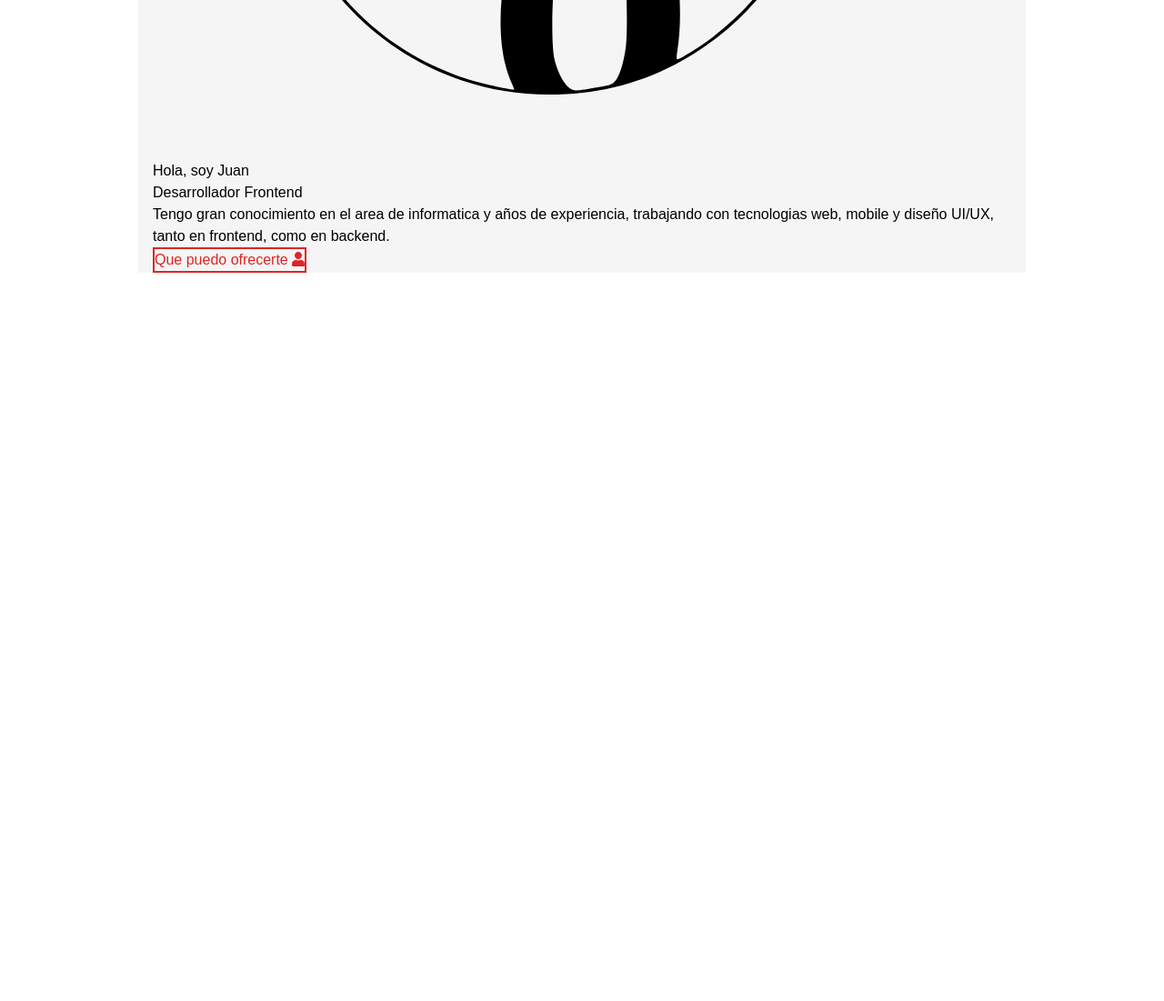
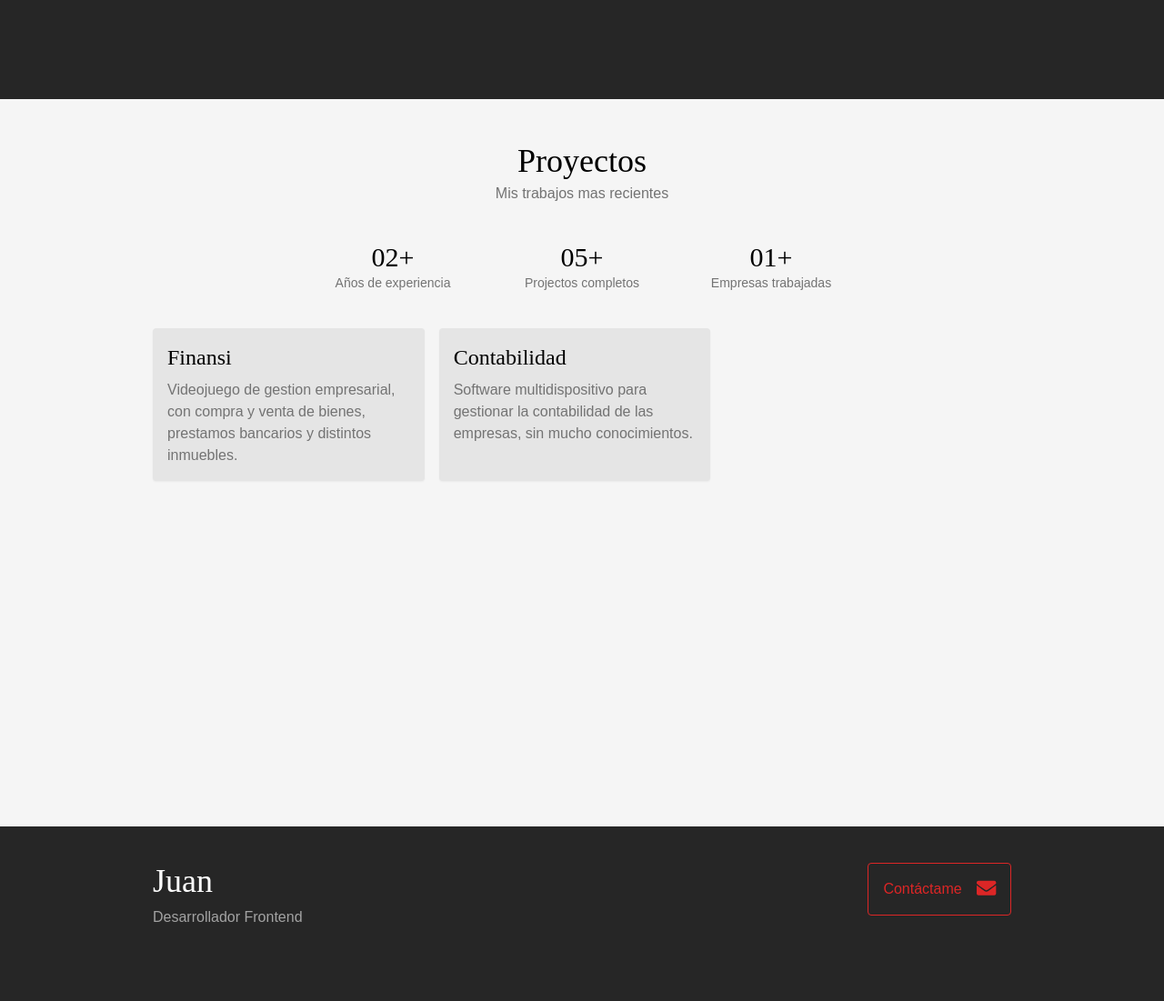
Before and after one commit to Jotahflo/portfolio, a React app: page / in a window 1280 px wide. Shown: the part 691-1792 px from the top of the page at 91% size. Before the commit the page ends 991 px from the top, so only its background shows below. Built offline with nearby package versions, Linux system fonts and the light colour scheme.

Commit message:
Agregado diseño completo de pagina Home

```diff
--- /dev/null
+++ b/src/components/ActionButton.js
@@ -0,0 +1,18 @@
+import React from "react";
+
+const ActionButton = (props) => {
+  return (
+      <div className={props.styleDivMaster}>
+        <button className="border rounded border-red-600 text-red-600 hover:bg-red-600 hover:text-white p-4 flex flex-row">
+            <div className="font-medium pr-4">
+                {props.titleButton}
+            </div>
+            <div>
+                {props.iconButton}
+            </div>
+        </button>
+      </div>
+  );
+}
+
+export default ActionButton;
--- a/src/components/CardProject.js
+++ b/src/components/CardProject.js
@@ -1 +1,12 @@
-import React from 'react';
+import React from "react";
+
+const CardProject = (props) => {
+  return (
+    <div className="bg-gray-200 rounded p-4 mb-4 md:mr-4 shadow-sm">
+        <p className="text-2xl font-serif pb-2">{props.titleProject}</p>
+        <p className="text-base text-gray-500">{props.descProject}</p>
+    </div>
+  );
+}
+
+export default CardProject;
--- /dev/null
+++ b/src/components/Footer.js
@@ -0,0 +1,22 @@
+import React from "react";
+import ActionButton from '../components/ActionButton';
+import { FontAwesomeIcon } from '@fortawesome/react-fontawesome';
+import { faEnvelope } from '@fortawesome/free-solid-svg-icons';
+
+const iconEnvelope = <FontAwesomeIcon icon={faEnvelope} size="lg" />
+
+const Footer = () => {
+  return (
+    <div className="bg-gray-800">
+        <div className="container pt-10 pb-10 grid grid-cols-1 md:grid-cols-2 mx-auto h-full">
+            <div>
+                <p className="text-4xl text-white font-serif pb-2">Juan</p>
+                <p className="text-base text-gray-400 leading-normal pb-10">Desarrollador Frontend</p>
+            </div>
+            <ActionButton titleButton="Contáctame" iconButton={iconEnvelope} gridColsClass="contacto-button" styleDivMaster="md:flex md:justify-end md:items-start" />
+        </div>
+    </div>
+  );
+}
+
+export default Footer;
--- /dev/null
+++ b/src/components/ScrollDownButton.js
@@ -0,0 +1,21 @@
+import React from "react";
+
+const ScrollDownButton = (props) => {
+
+  const classButton = "border rounded border-red-600 text-red-600 hover:bg-red-600 hover:text-white p-4 grid items-center grid-cols-" + props.gridColsClass
+
+  return (
+      <div>
+        <button className={classButton}>
+            <div className="font-medium">
+                {props.titleButton}
+            </div>
+            <div>
+                {props.iconButton}
+            </div>
+        </button>
+      </div>
+  );
+}
+
+export default ScrollDownButton;
--- /dev/null
+++ b/src/components/ScrollUpButton.js
@@ -0,0 +1,21 @@
+import React from "react";
+
+const ScrollUpButton = (props) => {
+
+  const classButton = "border rounded border-red-600 text-red-600 hover:bg-red-600 hover:text-white p-4 grid items-center grid-cols-" + props.gridColsClass
+
+  return (
+      <div>
+        <button className={classButton}>
+            <div className="font-medium">
+                {props.titleButton}
+            </div>
+            <div>
+                {props.iconButton}
+            </div>
+        </button>
+      </div>
+  );
+}
+
+export default ScrollUpButton;
--- a/src/pages/Home.js
+++ b/src/pages/Home.js
@@ -1,23 +1,51 @@
 import React from "react";
-import './home.css';
+// import './home.css';
+import ActionButton from '../components/ActionButton';
+import Footer from '../components/Footer';
+import CardProject from '../components/CardProject';
 import logo from '../Jotah-2020.svg';
 import { FontAwesomeIcon } from '@fortawesome/react-fontawesome';
 import { faUser } from '@fortawesome/free-solid-svg-icons';
 
-const icon = <FontAwesomeIcon icon={faUser} />
-
+const iconUser = <FontAwesomeIcon icon={faUser} size="lg" />
+//TODO: Colocar api para proyecto y cambiar h-screen segun la cantidad de proyectos
 const Home = () => {
   return (
-    <div className="lg:container lg:mx-auto px-4 bg-gray-100">
+    <div>
+      <div className="bg-gray-800">
+        <div className="container pt-4 pb-10 grid grid-cols-1 md:grid-cols-2 mx-auto items-center justify-items-center h-screen">
+          <div className="md:order-2 py-4 lg:w-4/5">
+            <img src={logo} alt='Logo'/>
+          </div>
+          <div className="md:order-1">
+            <p className="text-4xl text-white font-serif pb-3">Hola, soy Juan</p>
+            <p className="text-xl text-gray-200 font-medium pb-3">Desarrollador Frontend</p>
+            <p className="text-base text-gray-400 pb-4">Tengo gran conocimiento en el area de informatica y años de experiencia, trabajando con tecnologias web, mobile y diseño UI/UX, tanto en frontend, como en backend.</p>
+            <ActionButton titleButton="Que puedo ofrecerte" iconButton={iconUser} styleDivMaster="md:flex" />
+          </div>
+        </div>
+      </div>
       <div>
-        <img src={logo} alt='Logo'/>
+        <div className="container pt-12 pb-12 mx-auto h-screen">
+          <div className="pb-10 text-center">
+            <p className="text-4xl font-serif pb-1">Proyectos</p>
+            <p className="text-base text-gray-500">Mis trabajos mas recientes</p>
+          </div>
+          <div className="grid grid-cols-3 items-center text-center pb-10 md:px-40 xl:px-96">
+              <p className="text-3xl font-serif">02+</p>
+              <p className="text-3xl font-serif">05+</p>
+              <p className="text-3xl font-serif">01+</p>
+              <p className="text-sm text-gray-500">Años de experiencia</p>
+              <p className="text-sm text-gray-500">Projectos completos</p>
+              <p className="text-sm text-gray-500">Empresas trabajadas</p>
+          </div>
+          <div className="grid grid-cols-1 md:grid-cols-2 lg:grid-cols-3 xl:grid-cols-4 auto-rows-max">
+            <CardProject titleProject="Finansi" descProject="Videojuego de gestion empresarial, con compra y venta de bienes, prestamos bancarios y distintos inmuebles." />
+            <CardProject titleProject="Contabilidad" descProject="Software multidispositivo para gestionar la contabilidad de las empresas, sin mucho conocimientos." />
+          </div>
+        </div>
       </div>
-      <p>Hola, soy Juan</p>
-      <p>Desarrollador Frontend</p>
-      <p>Tengo gran conocimiento en el area de informatica y años de experiencia, trabajando con tecnologias web, mobile y diseño UI/UX, tanto en frontend, como en backend.</p>
-      <div>
-        <button className="border-2 border-red-600 hover:bg-red-600 text-red-600 hover:text-white">Que puedo ofrecerte {icon}</button>
-      </div>
+      <Footer />
     </div>
   );
 }
--- a/src/styles/index.css
+++ b/src/styles/index.css
@@ -3,16 +3,10 @@
 @import "tailwindcss/components";
 @import "tailwindcss/utilities";
 
+@import url("https://fonts.googleapis.com/css2?family=Lilita+One&family=Poppins:wght@400;500&display=swap");
+
 body {
-  margin: 0;
-  font-family: -apple-system, BlinkMacSystemFont, "Segoe UI", "Roboto", "Oxygen",
-    "Ubuntu", "Cantarell", "Fira Sans", "Droid Sans", "Helvetica Neue",
-    sans-serif;
-  -webkit-font-smoothing: antialiased;
-  -moz-osx-font-smoothing: grayscale;
+  @apply bg-gray-100;
+  font-family: "Poppins", sans-serif;
+  font-weight: 400;
 }
-
-code {
-  font-family: source-code-pro, Menlo, Monaco, Consolas, "Courier New",
-    monospace;
-}
--- a/tailwind.config.js
+++ b/tailwind.config.js
@@ -6,7 +6,7 @@ module.exports = {
   theme: {
     extend: {},
     screens: {
-      sm: '480px',
+      sm: '350px',
       md: '768px',
       lg: '976px',
       xl: '1440px',
@@ -21,8 +21,10 @@ module.exports = {
       red: colors.red,
     },
     fontFamily: {
-      sans: ['Graphik', 'sans-serif'],
-      serif: ['Merriweather', 'serif'],
+      serif: ['Lilita One', 'cursive'],
+    },
+    container: {
+      padding: '1rem',
     },
   },
   variants: {
```
